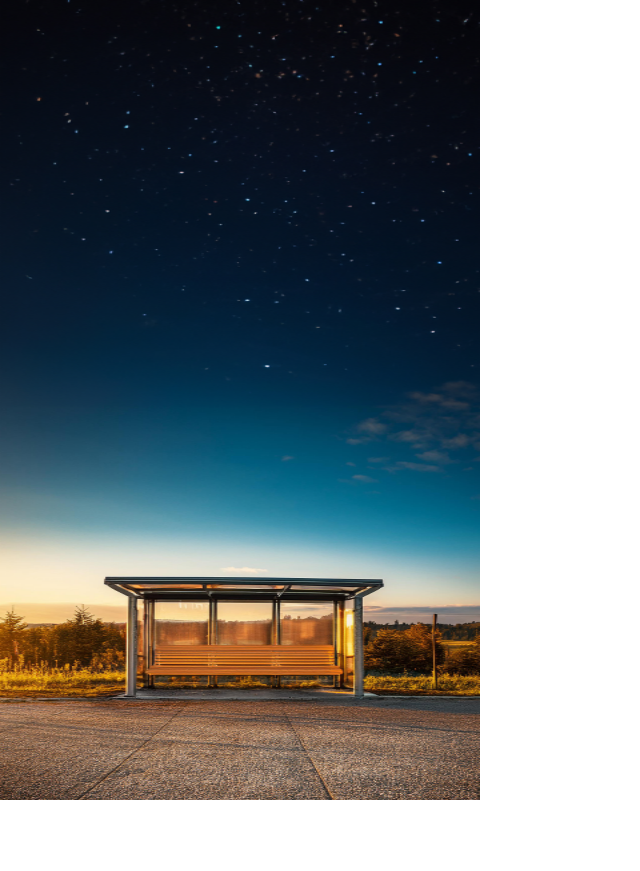
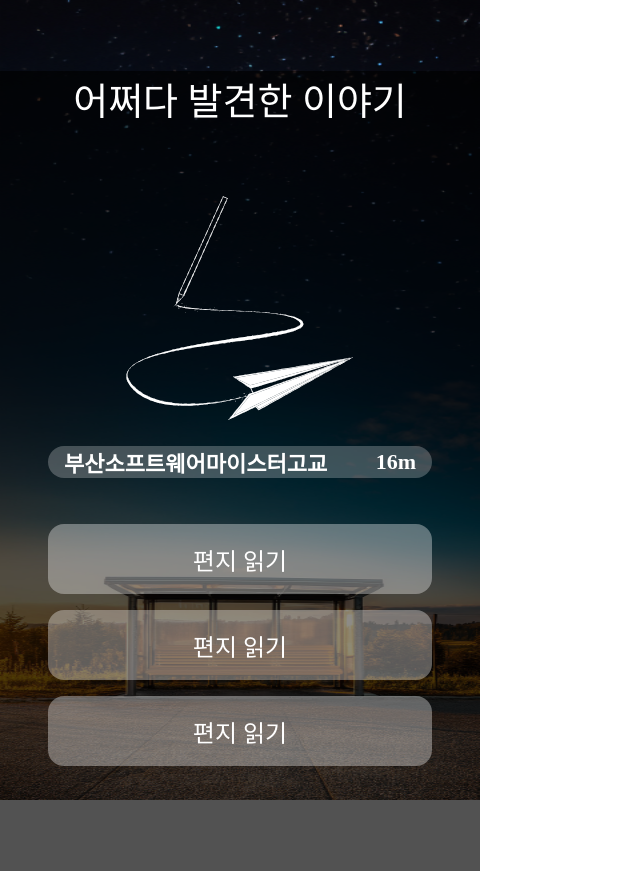
Before and after one commit to kwonminjae5700/Unexpected_Stories_front_v2, a React (Vite) app: page /menu in a window 1280 px wide. Before the commit this address had no page. Shown: the whole page, without its empty margins (0-640 px from the left). Before the commit the page ends 804 px from the top, so only its background shows below. Built offline with nearby package versions, Linux system fonts and the light colour scheme; a web font is replaced by a local one.

Commit message:
feat : 메뉴페이지 퍼블리싱

```diff
--- a/src/App.tsx
+++ b/src/App.tsx
@@ -1,5 +1,6 @@
 import RenderingPage from './pages/RenderingPage'
 import BusStopPage from './pages/BusStopPage'
+import MenuPage from './pages/MenuPage'
 import { BrowserRouter, Routes, Route } from 'react-router-dom'
 import styled from 'styled-components'
 import BusStopBackgroundImage from './assets/BusStopBackgroundImage.png'
@@ -12,6 +13,7 @@ const App = () => {
         <Routes>
           <Route path="/" element={<RenderingPage />} />
           <Route path="/busStop" element={<BusStopPage />}/>
+          <Route path="menu" element={<MenuPage />}/>
         </Routes>
       </BackgroundBox>
     </BrowserRouter>
--- /dev/null
+++ b/src/components/MenuBtn.tsx
@@ -0,0 +1,20 @@
+import styled from "styled-components"
+
+const MenuBtn = () => {
+  return (
+    <BtnLayout>편지 읽기</BtnLayout>
+  )
+}
+
+const BtnLayout = styled.button`
+  width : 100%;
+  height : 70px;
+  background-color : #FFFFFF59;
+  border : none;
+  border-radius : 16px;
+  color : #FFFFFF;
+  font-family : '더잠실2';
+  font-size : 24px;
+`
+
+export default MenuBtn
--- /dev/null
+++ b/src/pages/MenuPage.tsx
@@ -0,0 +1,23 @@
+import BusStop from '../components/BusStop'
+import MenuBtn from '../components/MenuBtn'
+import * as S from '../styles/menuPage'
+
+
+const MenuPage = () => {
+  return (
+    <S.BlurLayout>
+      <S.MainTitle>어쩌다 발견한 이야기</S.MainTitle>
+      <S.ContentLayout>
+        <S.AirplanImg />
+        <BusStop />
+        <S.BtnBox>
+          <MenuBtn />
+          <MenuBtn />
+          <MenuBtn />
+        </S.BtnBox>
+      </S.ContentLayout>
+    </S.BlurLayout>
+  )
+}
+
+export default MenuPage
--- /dev/null
+++ b/src/styles/menuPage.ts
@@ -0,0 +1,43 @@
+import styled from "styled-components"
+import Airplan from '../assets/paper-airplane.svg'
+
+export const BlurLayout = styled.div`
+  width : 100%;
+  height : 100%;
+  background-color : #000000AD;
+`
+
+export const MainTitle = styled.div`
+  font-family : '별빛하늘L';
+  font-size : 38px;
+  color : #fff;
+  margin-top : 71px;
+  text-align : center;
+`
+
+export const ContentLayout = styled.div`
+  display : flex;
+  flex-direction : column;
+  align-items : center;
+  gap : 26px;
+  width : 80%;
+  height : 70%;
+  margin : 70px auto;
+`
+
+export const AirplanImg = styled.img.attrs({
+  src : Airplan,
+  alt : 'airplan'
+})`
+  width : 60%;
+  height : 40%;
+`
+
+export const BtnBox = styled.div`
+  display : flex;
+  flex-direction : column;
+  align-items : center;
+  gap : 16px;
+  margin-top : 20px;
+  width : 100%;
+`
```
Also changed, not shown: src/assets/paper-airplane.svg (added).
